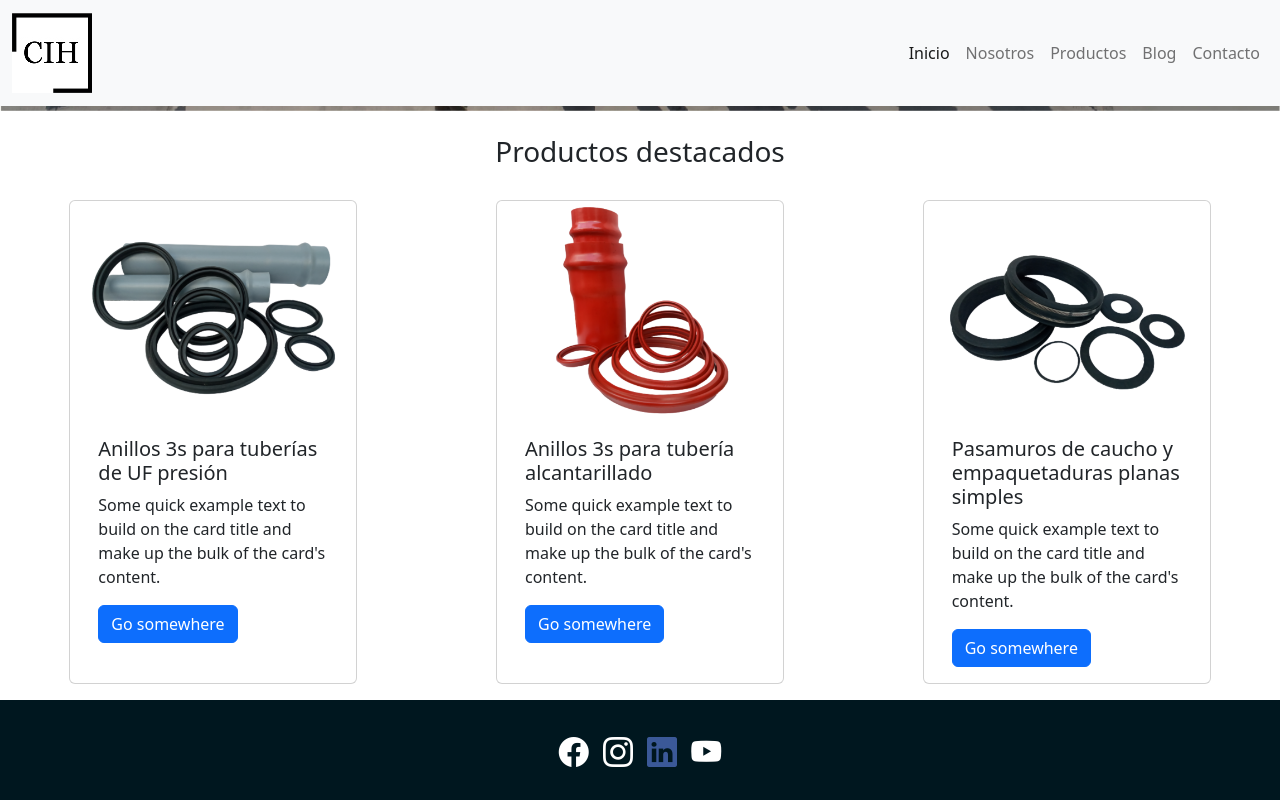
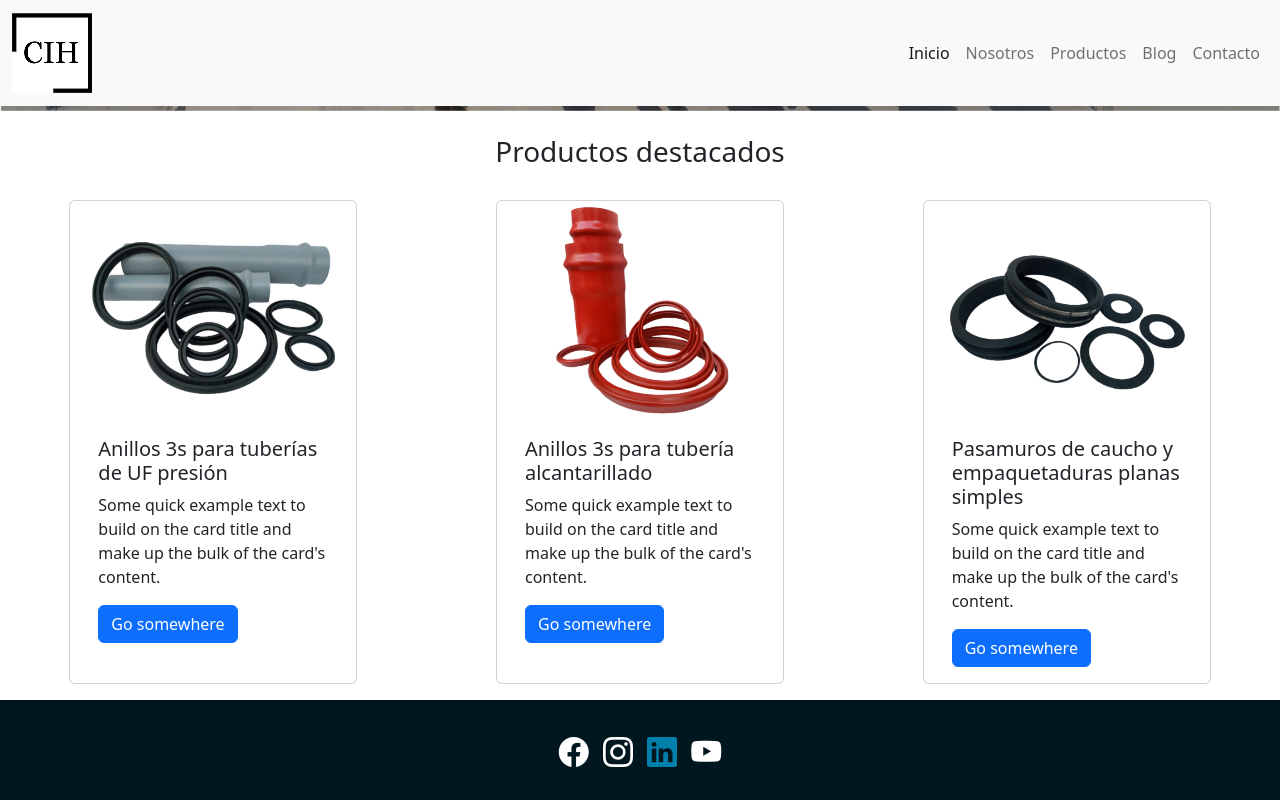
Before and after one commit to hidalgoyuri/bootstrap1, a plain HTML site: page index.html in a window 1280 px wide. In both pictures the pointer is over the icon 662 px from the left and 1140 px from the top of the page. Shown: the part 388-1188 px from the top of the page. Drawn offline with nearby package versions, Linux system fonts and the light colour scheme.

Commit message:
cambio color hover linkedin en css

```diff
--- a/css/style.css
+++ b/css/style.css
@@ -48,7 +48,7 @@ footer {
 }
 
 .bi-linkedin:hover {
-    color: #3b5998
+    color: #0080AB
 }
 
 .bi-youtube {
```
